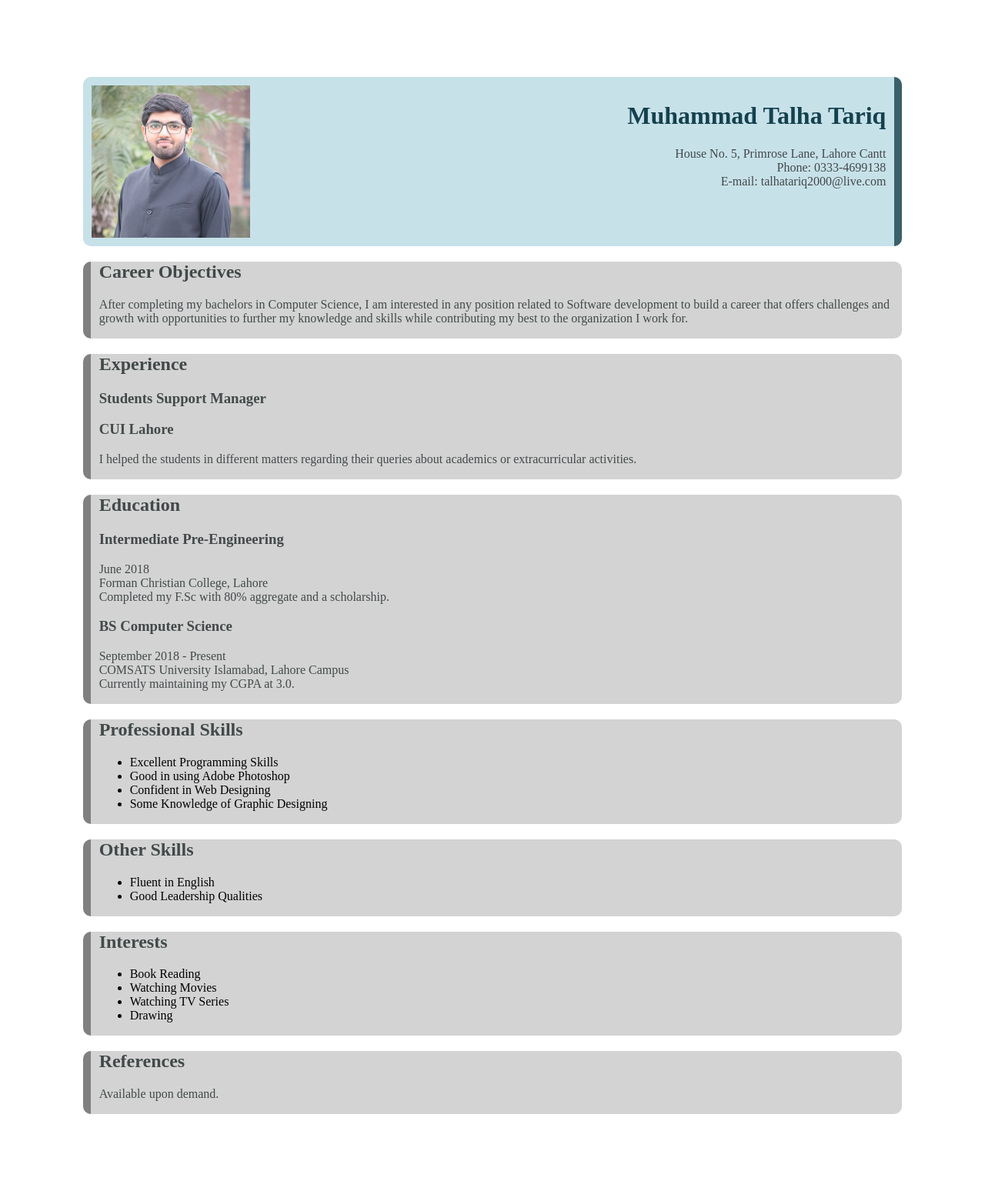
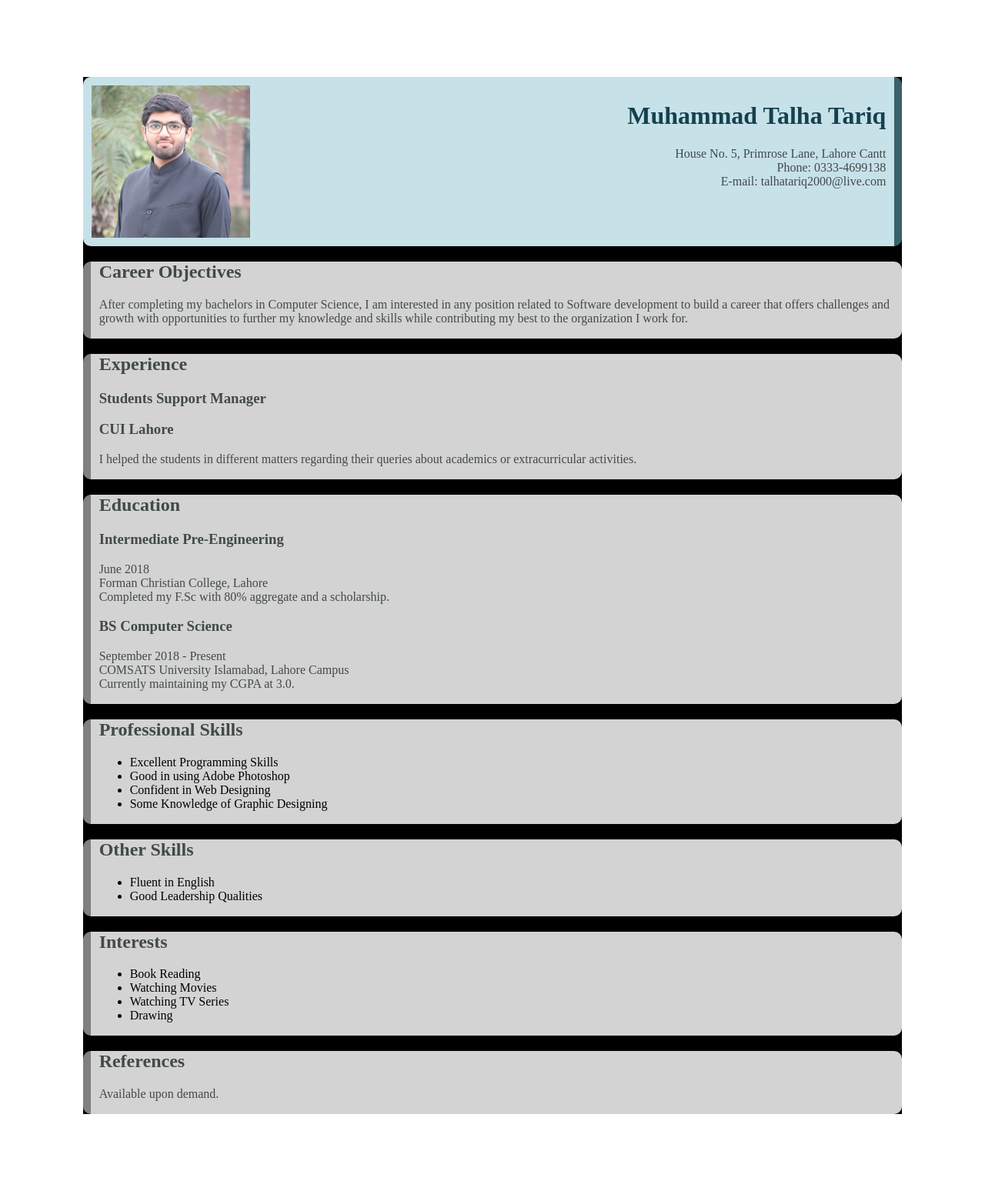
Before and after one commit to talhatariq2000/FA18-BCS-129, a PHP site: page / in a window 1280 px wide. Shown: the whole page at 77% size. Run offline with PHP 8.4, Linux system fonts and the light colour scheme.

Commit message:
Update styles.css

```diff
--- a/styles.css
+++ b/styles.css
@@ -1,5 +1,6 @@
 div.whole{
     margin: 100px;
+    background-color: black;
 }
 img{
     width:20%;
```
